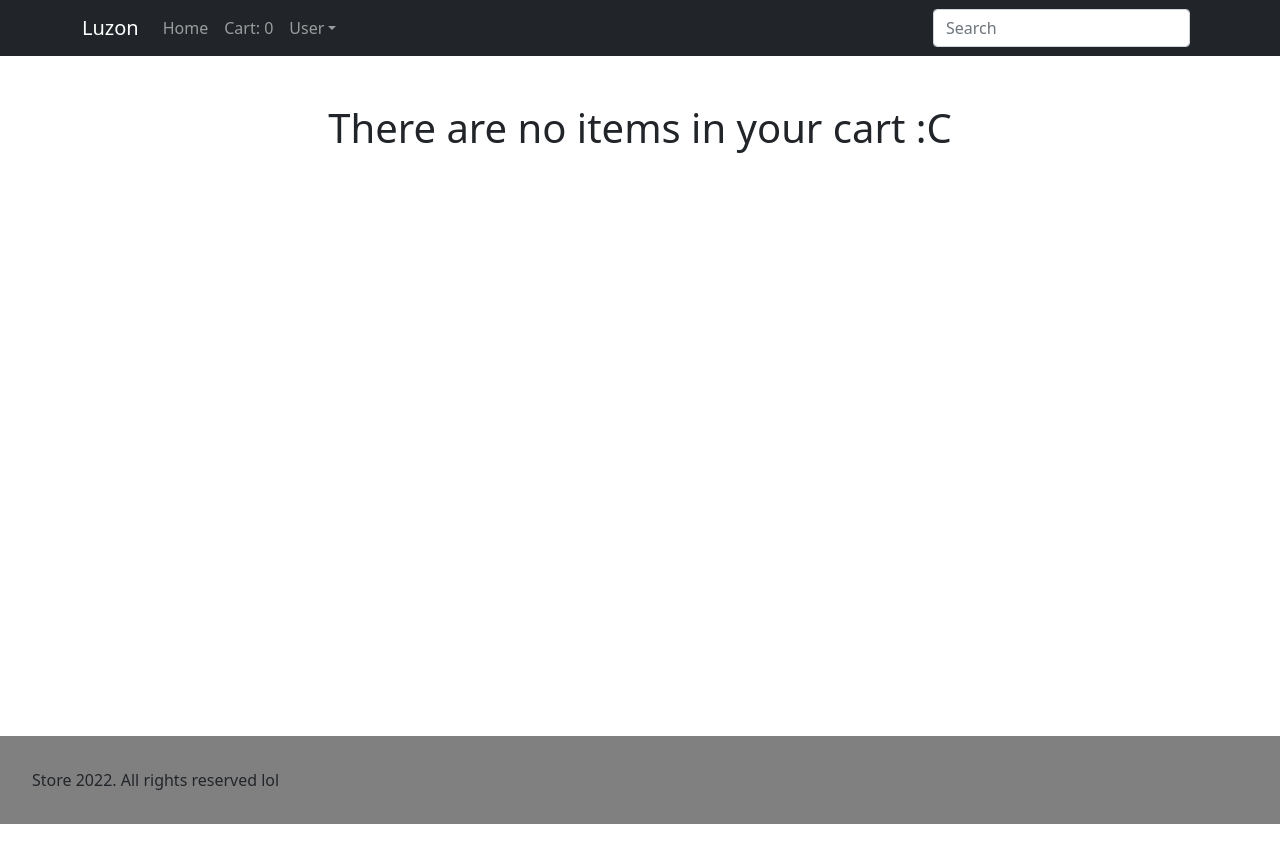
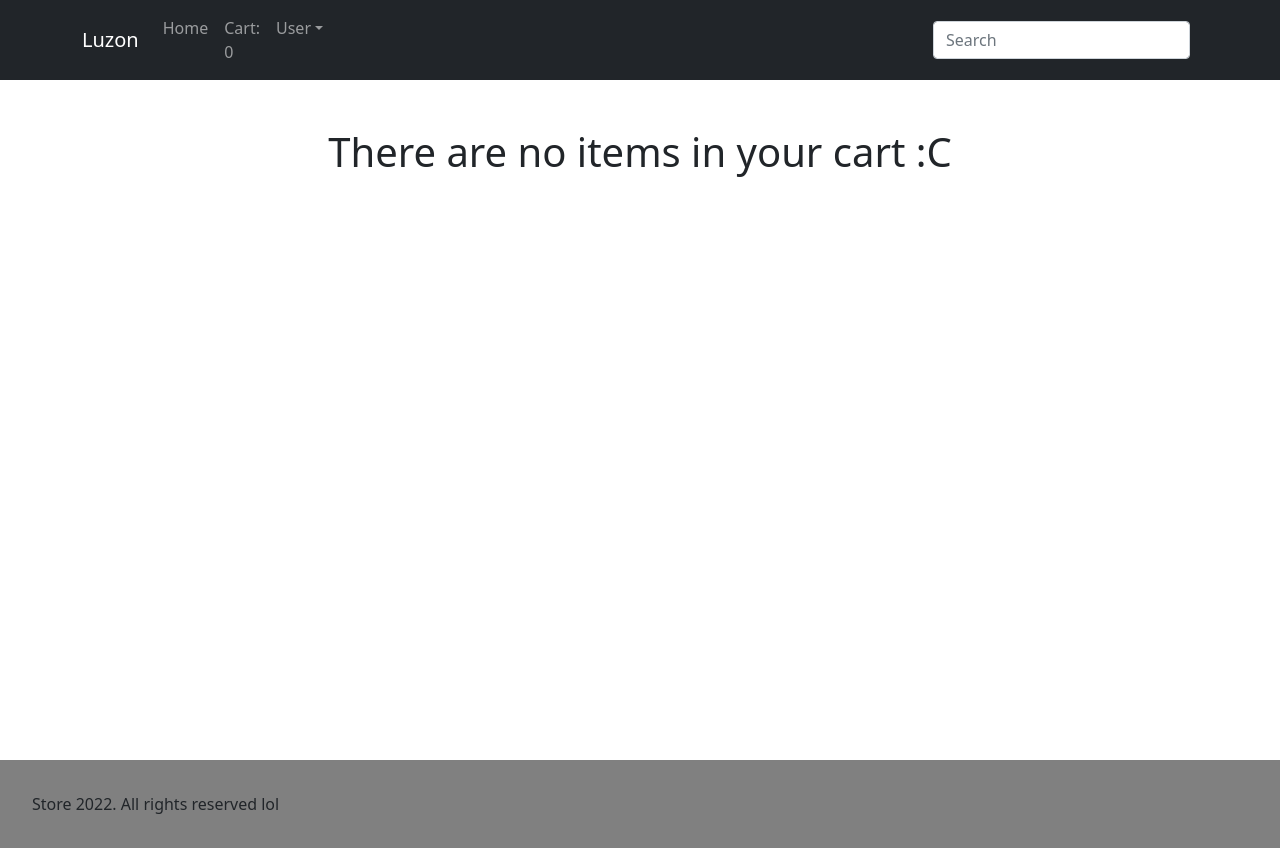
Before and after one commit to sastro2/ecommerce-store, a Next.js app: page /Cart in a window 1280 px wide. Before the commit the page ends 824 px from the top, so only its background shows below. Built offline with nearby package versions, Linux system fonts and the light colour scheme; no server answers; the database is empty; what dotenv-safe would draw is missing.

Commit message:
Changed test ids

```diff
--- a/Components/Layout.js
+++ b/Components/Layout.js
@@ -83,9 +83,10 @@ export default function BaseLayout(props) {
                   </Nav.Link>
                   <Nav.Link
                     href="https://luzon-store.herokuapp.com/Cart"
-                    data-test-id="cart-count"
+                    data-test-id="cart-link"
                   >
-                    Cart: {amountOfItemsInCart}
+                    Cart:{' '}
+                    <div data-test-id="cart-count">{amountOfItemsInCart}</div>
                   </Nav.Link>
                   <NavDropdown title="User" id="basic-nav-dropdown">
                     <NavDropdown.Item href="https://luzon-store.herokuapp.com/User/Login">
```
